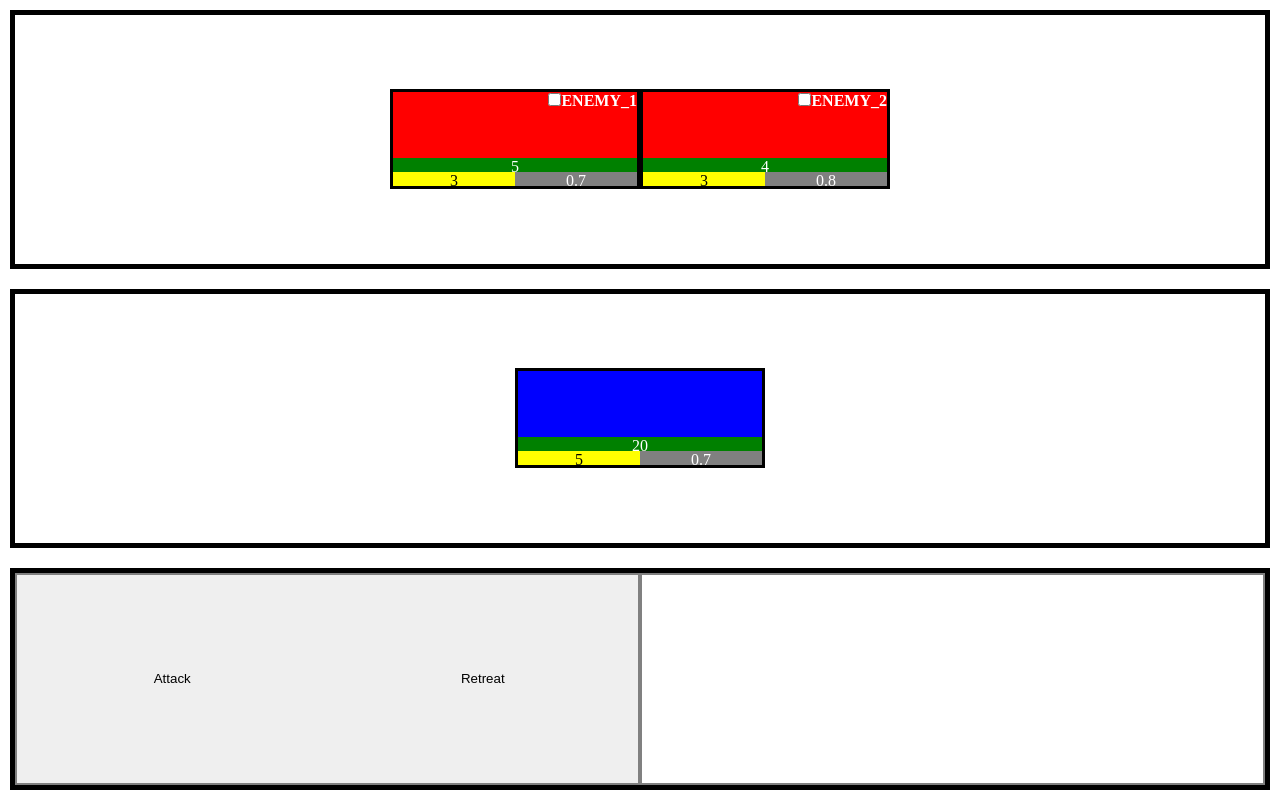
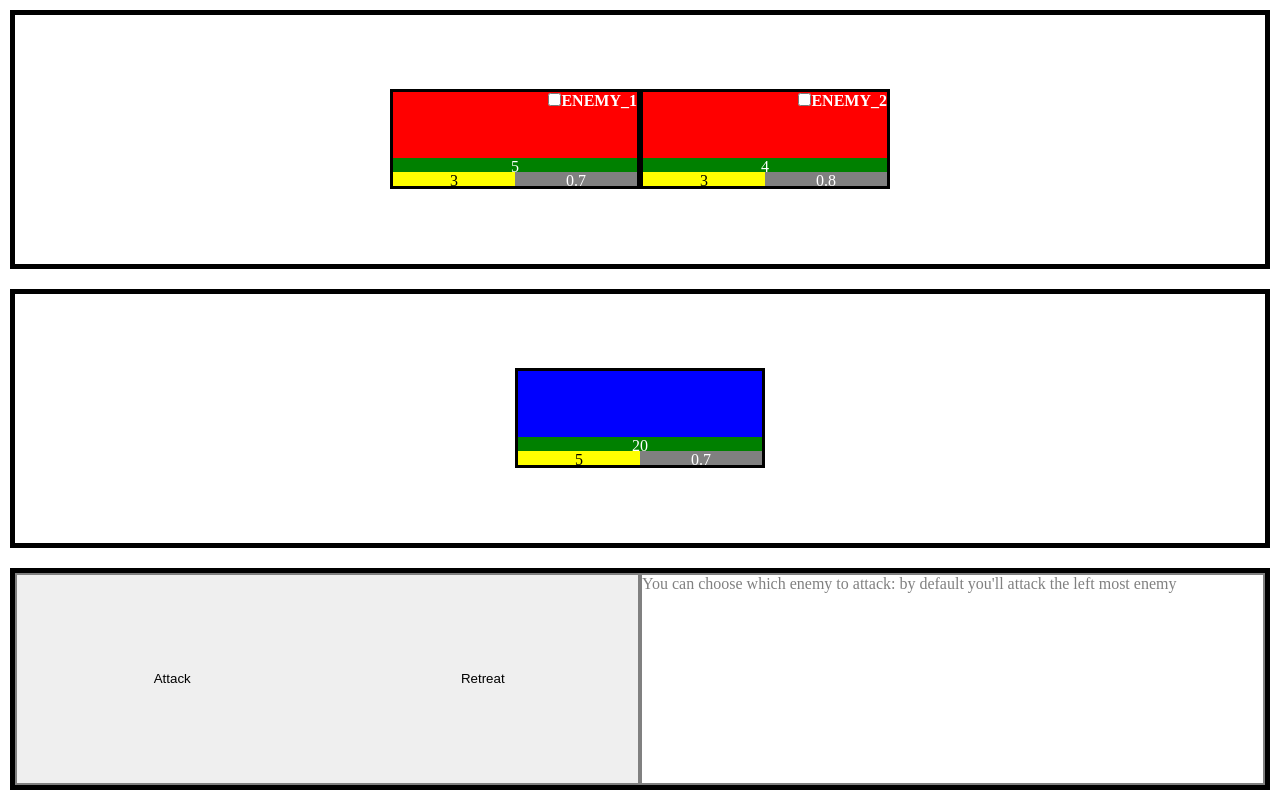
Before and after one commit to Nelson-E-S/-spaceBattle, a plain HTML site: page index.html in a window 1280 px wide. Both pictures are taken after a click on the button "Start". Drawn offline with Linux system fonts and the light colour scheme.

Commit message:
added enemy choice info message

```diff
--- a/css/messagelogs.css
+++ b/css/messagelogs.css
@@ -27,3 +27,6 @@
     font-weight: bolder;
     border: 2px solid yellow;
 }
+.info{
+    color: gray;
+}
--- a/jscript/drawReferences.js
+++ b/jscript/drawReferences.js
@@ -44,3 +44,5 @@ var destroyedPlayer =
     `<span class="destroyedship player_ship">-id- destroys Player Ship!</span><br>`;
 var playerLost =
     `<span class="player_lost">Game Over!<br>Hit Start to try again.</span><br>`;
+var infoEnemyChoice =
+    `<span class="info">You can choose which enemy to attack: by default you'll attack the left most enemy</span><br>`;
--- a/jscript/gameFunctions.js
+++ b/jscript/gameFunctions.js
@@ -41,6 +41,7 @@ function loadEnemySet(n){
 
 /**updates controls as necessary, uses a global Game object*/
 function updateGame(state){
+    window.game.updateMessageBox(infoEnemyChoice);
     window.game.setGameState(state);
 }
 
```
